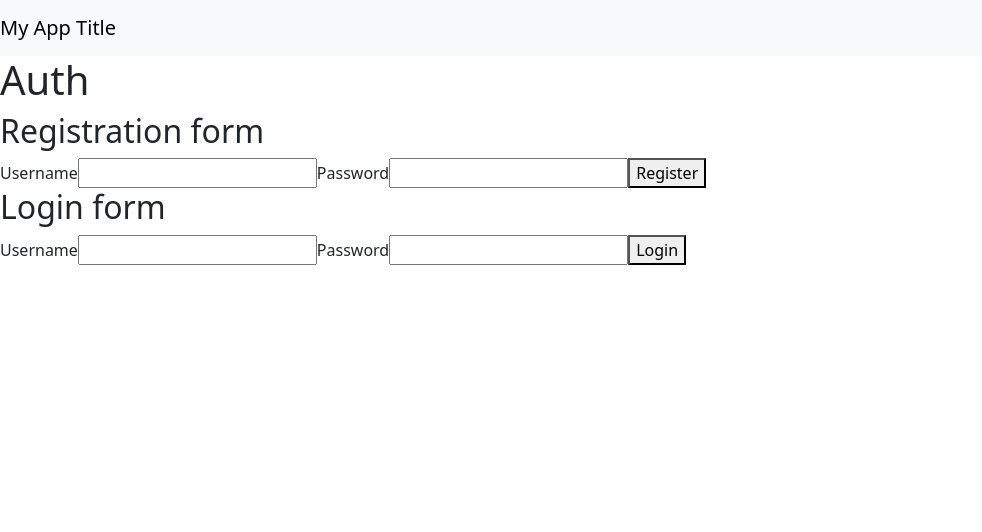
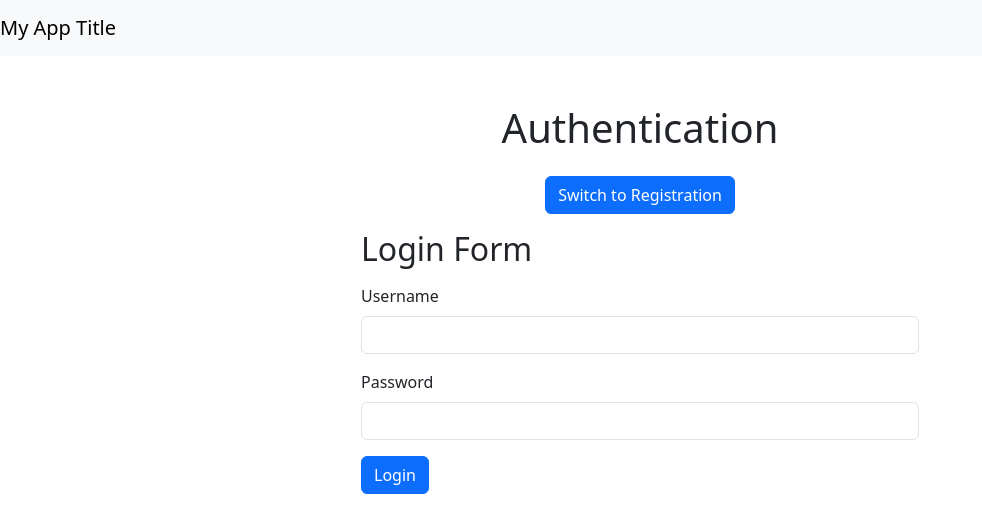
Before and after one commit to abhinabadutta2019/assignment-user-post-comment-react-frontend-01-nov-23, a React (Create React App) app: page /auth in a window 1280 px wide. Shown: the top 532 px of the page, without its empty margins (0-982 px from the left). Built offline with nearby package versions, Linux system fonts and the light colour scheme.

Commit message:
added bootstrap to Auth.js

```diff
--- a/src/pages/Auth.js
+++ b/src/pages/Auth.js
@@ -3,6 +3,7 @@ import { AuthContext } from "../context/AuthContext";
 
 const Auth = () => {
   const { login } = useContext(AuthContext);
+  const [showRegistration, setShowRegistration] = useState(false);
 
   const loginHandler = async (event) => {
     event.preventDefault();
@@ -73,25 +74,84 @@ const Auth = () => {
   };
 
   return (
-    <div>
-      <h1>Auth</h1>
-      <h2>Registration form</h2>
-      <form onSubmit={registerHandler}>
-        <label>Username</label>
-        <input id="registerUsername" type="text" required />
-        <label>Password</label>
-        <input id="registerPassword" type="text" required />
-        <button type="submit">Register</button>
-      </form>
+    <div className="container mt-5">
+      <h1 className="text-center mb-4">Authentication</h1>
+      <div className="d-flex justify-content-center">
+        <button
+          className="btn btn-primary mb-3"
+          onClick={() => setShowRegistration(!showRegistration)}
+        >
+          {showRegistration ? "Switch to Login" : "Switch to Registration"}
+        </button>
+      </div>
 
-      <h2>Login form</h2>
-      <form onSubmit={loginHandler}>
-        <label>Username</label>
-        <input id="loginUsername" type="text" required />
-        <label>Password</label>
-        <input id="loginPassword" type="text" required />
-        <button type="submit">Login</button>
-      </form>
+      {showRegistration ? (
+        <div className="d-flex justify-content-center">
+          <div className="col-6">
+            <h2 className="mb-3">Registration Form</h2>
+            <form onSubmit={registerHandler}>
+              <div className="mb-3">
+                <label htmlFor="registerUsername" className="form-label">
+                  Username
+                </label>
+                <input
+                  id="registerUsername"
+                  type="text"
+                  className="form-control"
+                  required
+                />
+              </div>
+              <div className="mb-3">
+                <label htmlFor="registerPassword" className="form-label">
+                  Password
+                </label>
+                <input
+                  id="registerPassword"
+                  type="password"
+                  className="form-control"
+                  required
+                />
+              </div>
+              <button type="submit" className="btn btn-success">
+                Register
+              </button>
+            </form>
+          </div>
+        </div>
+      ) : (
+        <div className="d-flex justify-content-center">
+          <div className="col-6">
+            <h2 className="mb-3">Login Form</h2>
+            <form onSubmit={loginHandler}>
+              <div className="mb-3">
+                <label htmlFor="loginUsername" className="form-label">
+                  Username
+                </label>
+                <input
+                  id="loginUsername"
+                  type="text"
+                  className="form-control"
+                  required
+                />
+              </div>
+              <div className="mb-3">
+                <label htmlFor="loginPassword" className="form-label">
+                  Password
+                </label>
+                <input
+                  id="loginPassword"
+                  type="password"
+                  className="form-control"
+                  required
+                />
+              </div>
+              <button type="submit" className="btn btn-primary">
+                Login
+              </button>
+            </form>
+          </div>
+        </div>
+      )}
     </div>
   );
 };
```
